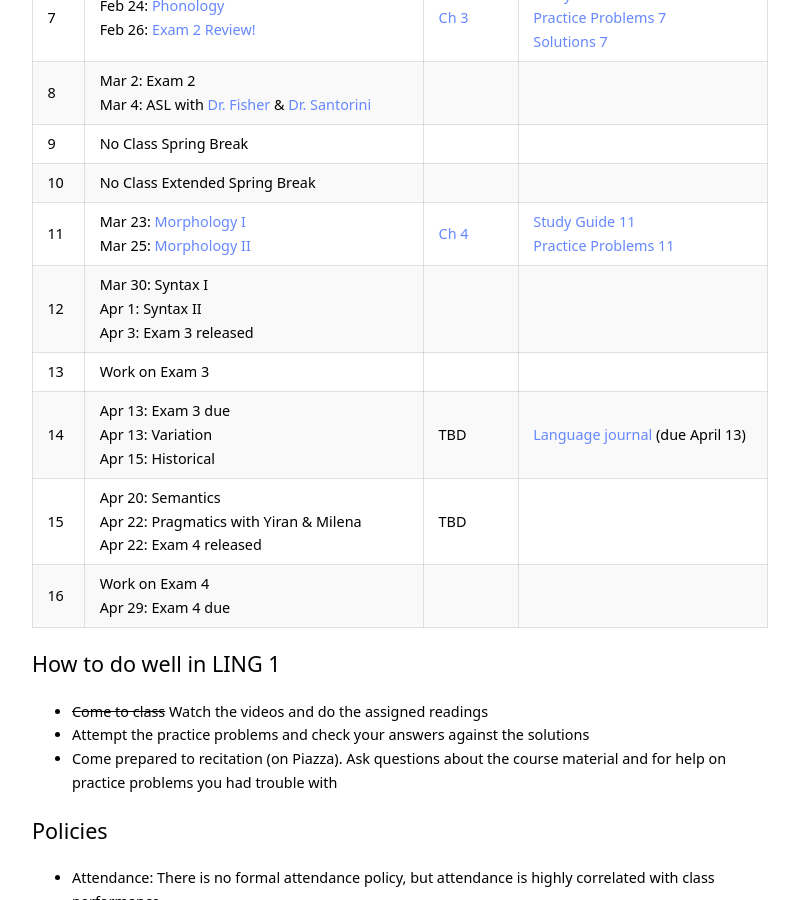
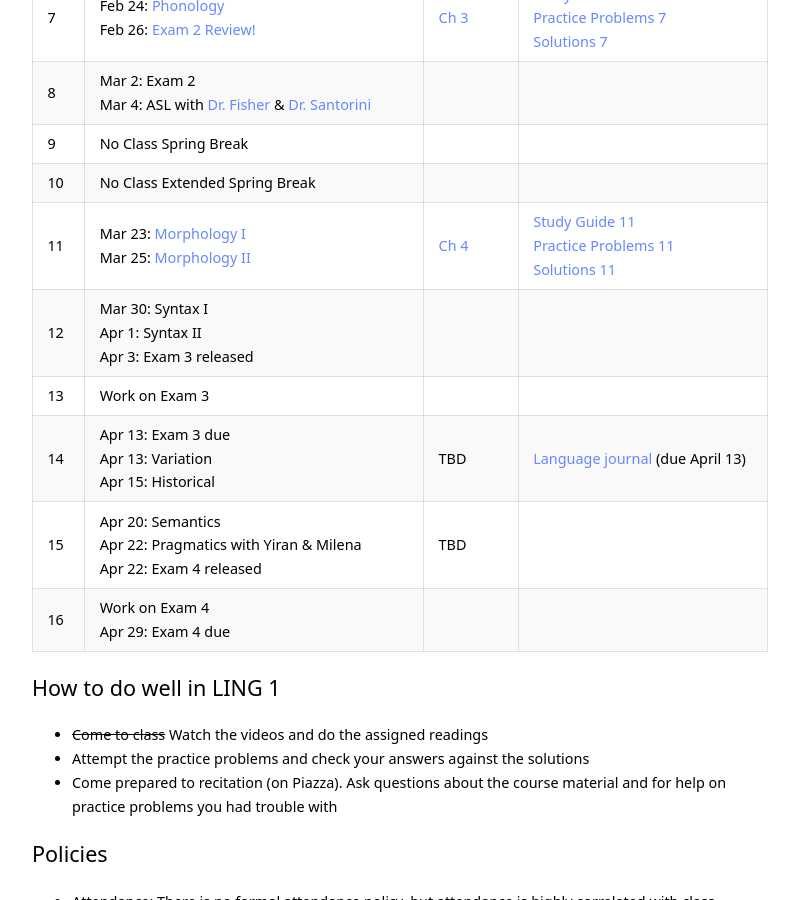
Before and after one commit to kschuler/ling001, a Jekyll site: the page built from index.md, in a window 1280 px wide and 900 px high, scrolled down 3280 px. Shown: the whole window, without its empty margins (240-1039 px from the left). Built offline with Jekyll 4.4.1, drawn with Linux system fonts in a browser that asks for light colours.

Commit message:
Update index.md

```diff
--- a/index.md
+++ b/index.md
@@ -94,7 +94,7 @@ Wk  | Lecture | Readings | Resources
 8 | Mar 2: **Exam 2** <br>Mar 4: ASL with [Dr. Fisher](https://web.sas.upenn.edu/asl-deafstudies/) & [Dr. Santorini](https://www.ling.upenn.edu/~beatrice/)|  |
 9 | **No Class Spring Break** |  |
 10 | **No Class Extended Spring Break** | |
-11 | Mar 23: [Morphology I](resources/Ling001-20A-13-Morphology1-pdf.pdf)<br>Mar 25: [Morphology II](resources/Ling001-20A-14-Morphology2.pdf) | [Ch 4](https://app.perusall.com/courses/intro-to-linguistics-1/chapter-4-4-1-4-5?assignmentId=pxa2xEZE3KQXDioBC&part=1) | [Study Guide 11](resources/studyguide-week11.pdf)<br>[Practice Problems 11](resources/practiceproblems-week11.pdf)
+11 | Mar 23: [Morphology I](resources/Ling001-20A-13-Morphology1-pdf.pdf)<br>Mar 25: [Morphology II](resources/Ling001-20A-14-Morphology2.pdf) | [Ch 4](https://app.perusall.com/courses/intro-to-linguistics-1/chapter-4-4-1-4-5?assignmentId=pxa2xEZE3KQXDioBC&part=1) | [Study Guide 11](resources/studyguide-week11.pdf)<br>[Practice Problems 11](resources/practiceproblems-week11.pdf)<br>[Solutions 11](resources/solutions-week11.pdf)
 12 | Mar 30: Syntax I <br> Apr 1: Syntax II <br> Apr 3: **Exam 3 released**|  |
 13 | **Work on Exam 3**| |
 14 | Apr 13: **Exam 3 due**<br> Apr 13: Variation <br> Apr 15: Historical | TBD | [Language journal](resources/language-journal-assignment) (due April 13)
```
